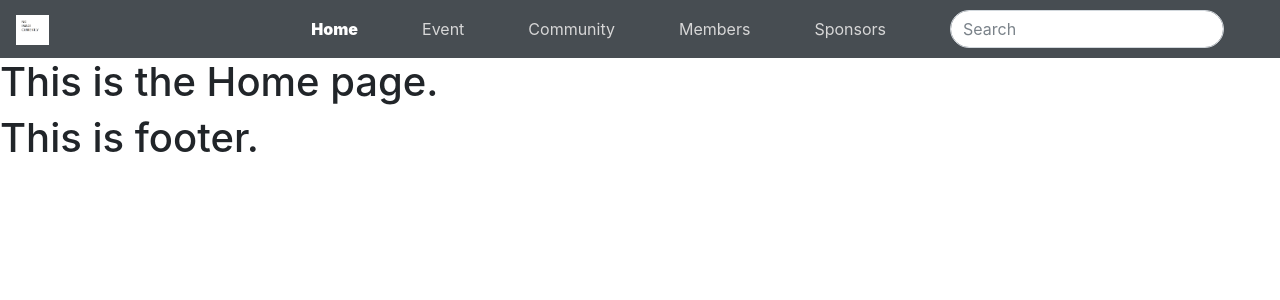
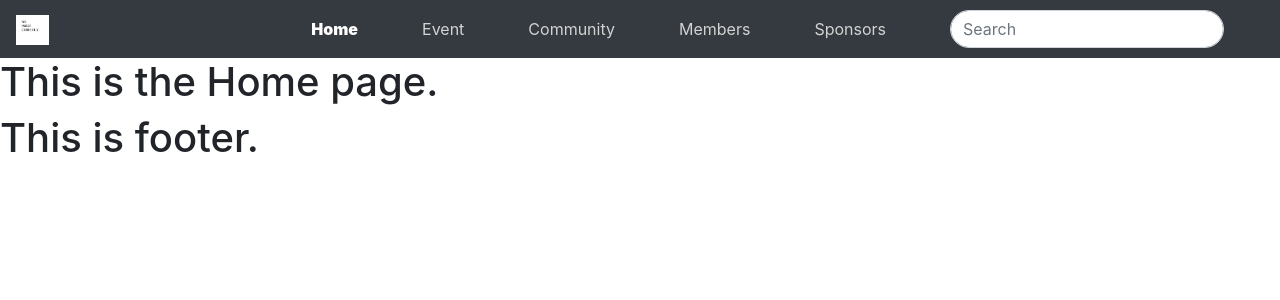
Before and after one commit to houseofgeeks/hg, a React (Create React App) app in the folder client/: page / in a window 1280 px wide. Shown: the top 300 px of the page. Built offline with nearby package versions, Linux system fonts and the light colour scheme.

Commit message:
Navbar opacity update
Testing after removing the opacity styling.

```diff
--- a/client/src/components/Navbar/Navbar.css
+++ b/client/src/components/Navbar/Navbar.css
@@ -9,9 +9,7 @@
     width:auto;
 }
 
-.navbar{
-    opacity:90%;
-}
+
 
 .logo{
     height:30px;
```
